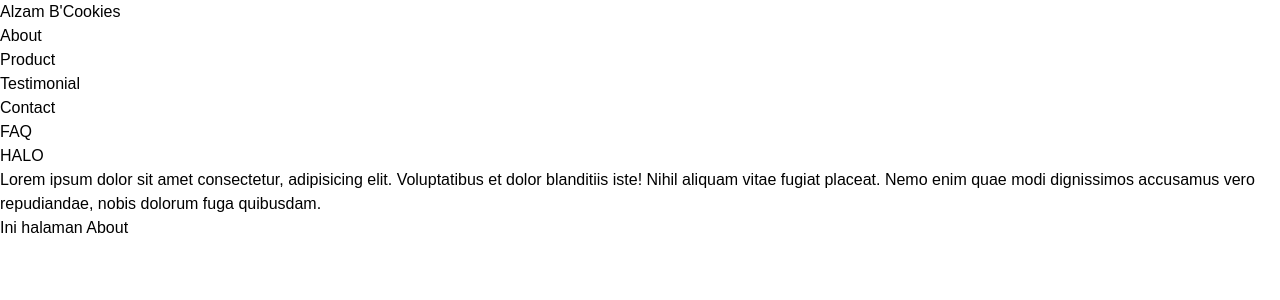
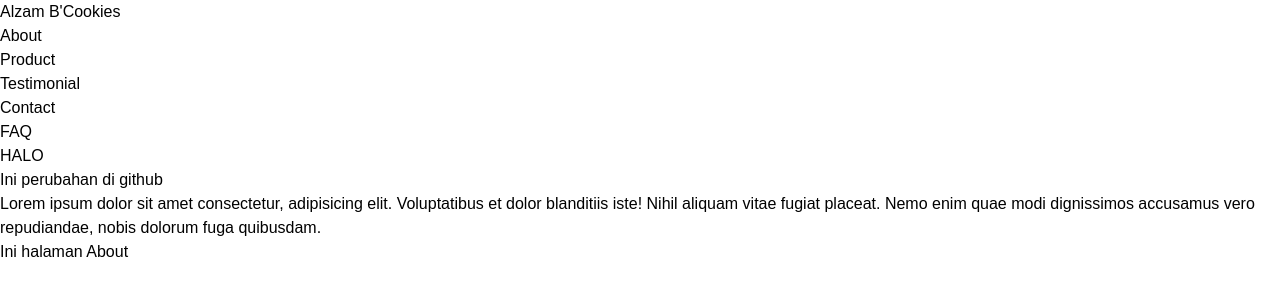
Before and after one commit to navizhaaulya/website-bakery, a React (Vite) app: page / in a window 1280 px wide. Shown: the top 300 px of the page. Built offline with nearby package versions, Linux system fonts and the light colour scheme.

Commit message:
Update App.jsx

```diff
--- a/src/App.jsx
+++ b/src/App.jsx
@@ -7,6 +7,7 @@ function App() {
     <>
     <Navbar />
       <h1>HALO</h1>
+      <h2>Ini perubahan di github</h2>
       <p>Lorem ipsum dolor sit amet consectetur, adipisicing elit. Voluptatibus et dolor blanditiis iste! Nihil aliquam vitae fugiat placeat. Nemo enim quae modi dignissimos accusamus vero repudiandae, nobis dolorum fuga quibusdam.</p>
       <About />
 
```
